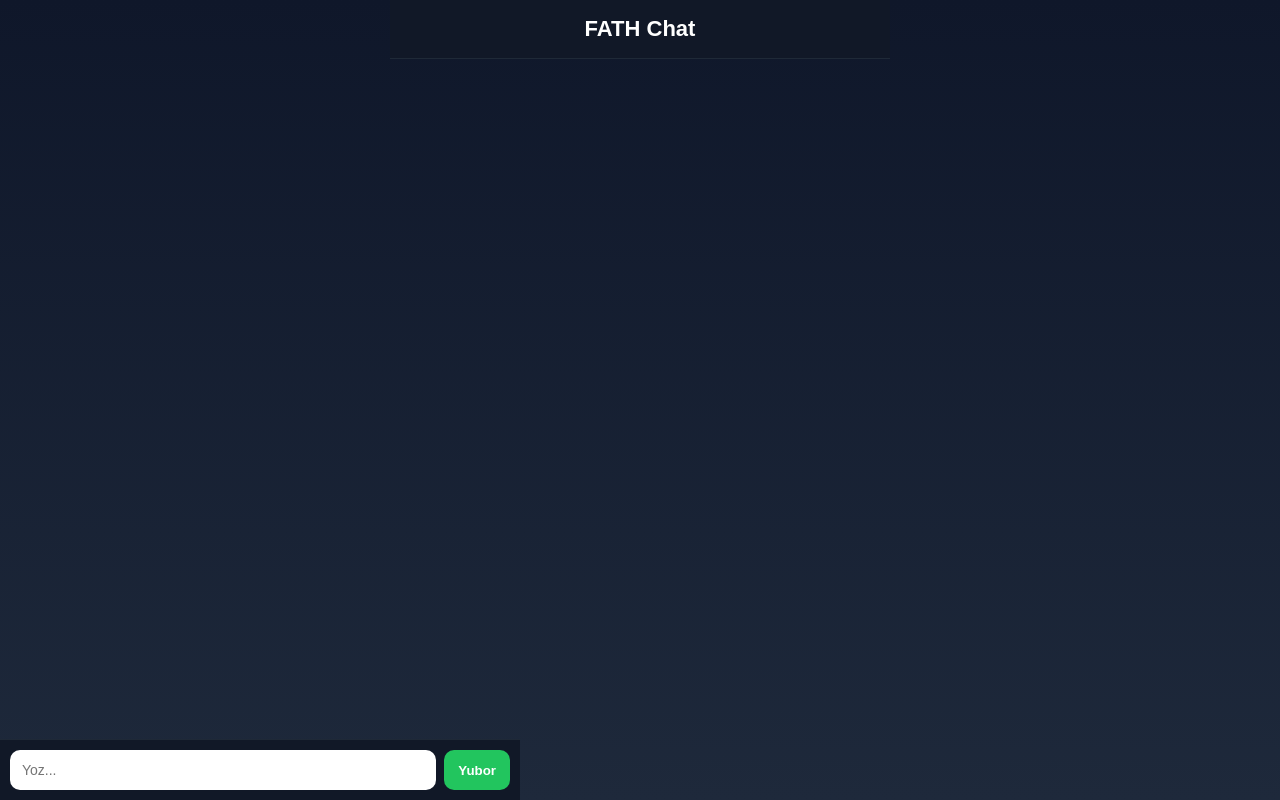
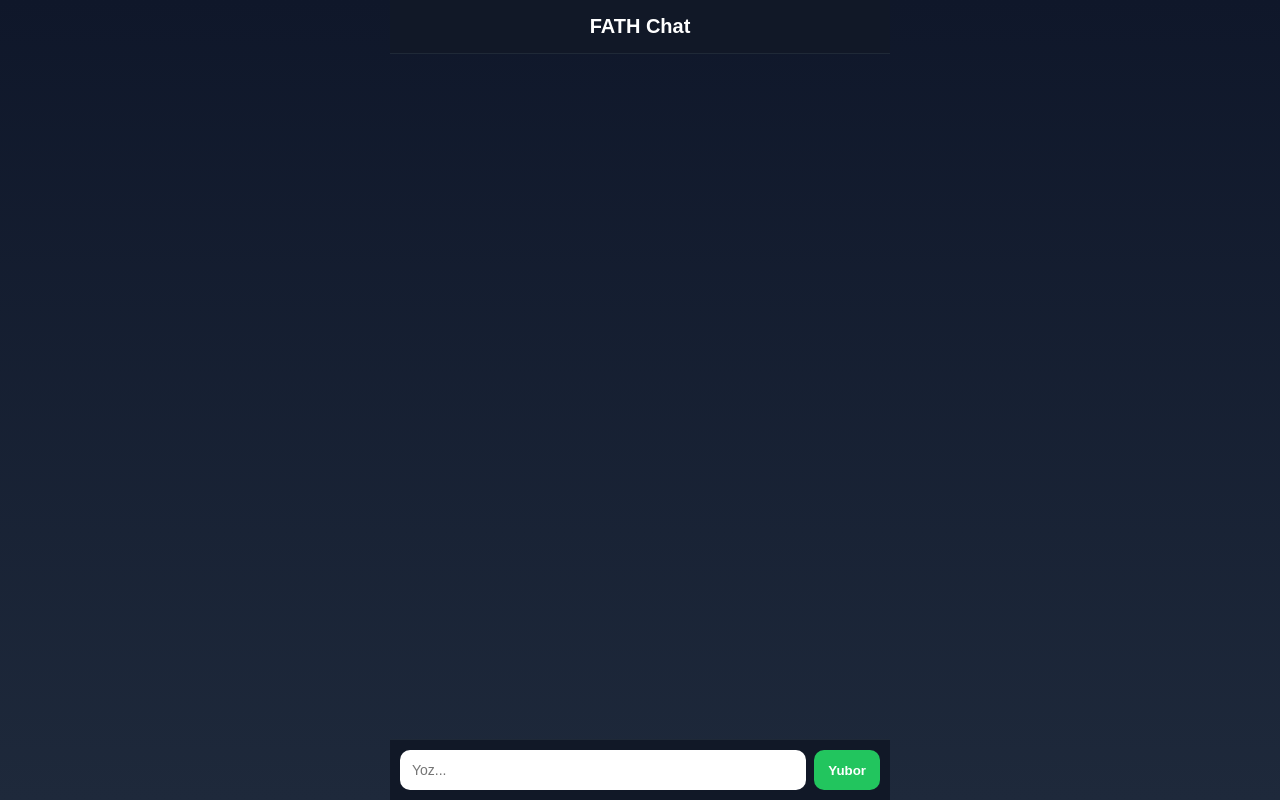
Before and after one commit to adamdabba02-spec/fath-chat, a Python web app: template templates/chat.html in a window 1280 px wide. Run offline with Jinja, Linux system fonts and the light colour scheme; the template is opened without the code that fills it, so the values that code supplies are empty.

Commit message:
Update chat.html

```diff
--- a/templates/chat.html
+++ b/templates/chat.html
@@ -11,24 +11,27 @@ body {
     font-family: Arial;
     background: linear-gradient(180deg, #0f172a, #1e293b);
     color: white;
+    display: flex;
+    justify-content: center;
 }
 
 /* KONTEYNER */
-.chat-container {
+.container {
+    width: 100%;
     max-width: 500px;
-    margin: auto;
     height: 100dvh;
     display: flex;
     flex-direction: column;
+    position: relative;
 }
 
 /* HEADER */
 .header {
     text-align: center;
-    padding: 16px;
+    padding: 15px;
     background: #111827;
     border-bottom: 1px solid #1f2937;
-    font-size: 22px;
+    font-size: 20px;
     font-weight: bold;
 }
 
@@ -37,7 +40,6 @@ body {
     flex: 1;
     overflow-y: auto;
     padding: 10px;
-    padding-bottom: 80px; /* input joy qoldiradi */
     display: flex;
     flex-direction: column;
 }
@@ -61,21 +63,14 @@ body {
     align-self: flex-start;
 }
 
-/* INPUT FIXED */
+/* INPUT */
 .input-box {
-    position: fixed;
-    bottom: 0;
-    left: 0;
-    width: 100%;
-    max-width: 500px;
-    margin: auto;
     display: flex;
     padding: 10px;
     background: #111827;
     border-top: 1px solid #1f2937;
 }
 
-/* INPUT */
 input {
     flex: 1;
     padding: 12px;
@@ -84,7 +79,6 @@ input {
     font-size: 14px;
 }
 
-/* BUTTON */
 button {
     margin-left: 8px;
     padding: 12px 14px;
@@ -99,22 +93,17 @@ button {
 
 <body>
 
-<div class="chat-container">
+<div class="container">
 
-    <!-- HEADER -->
-    <div class="header">
-        FATH Chat
+    <div class="header">FATH Chat</div>
+
+    <div id="chat"></div>
+
+    <div class="input-box">
+        <input id="msg" placeholder="Yoz..." />
+        <button onclick="send()">Yubor</button>
     </div>
 
-    <!-- CHAT -->
-    <div id="chat"></div>
-
-</div>
-
-<!-- INPUT tashqarida -->
-<div class="input-box">
-    <input id="msg" placeholder="Yoz..." />
-    <button onclick="send()">Yubor</button>
 </div>
 
 <script>
```
